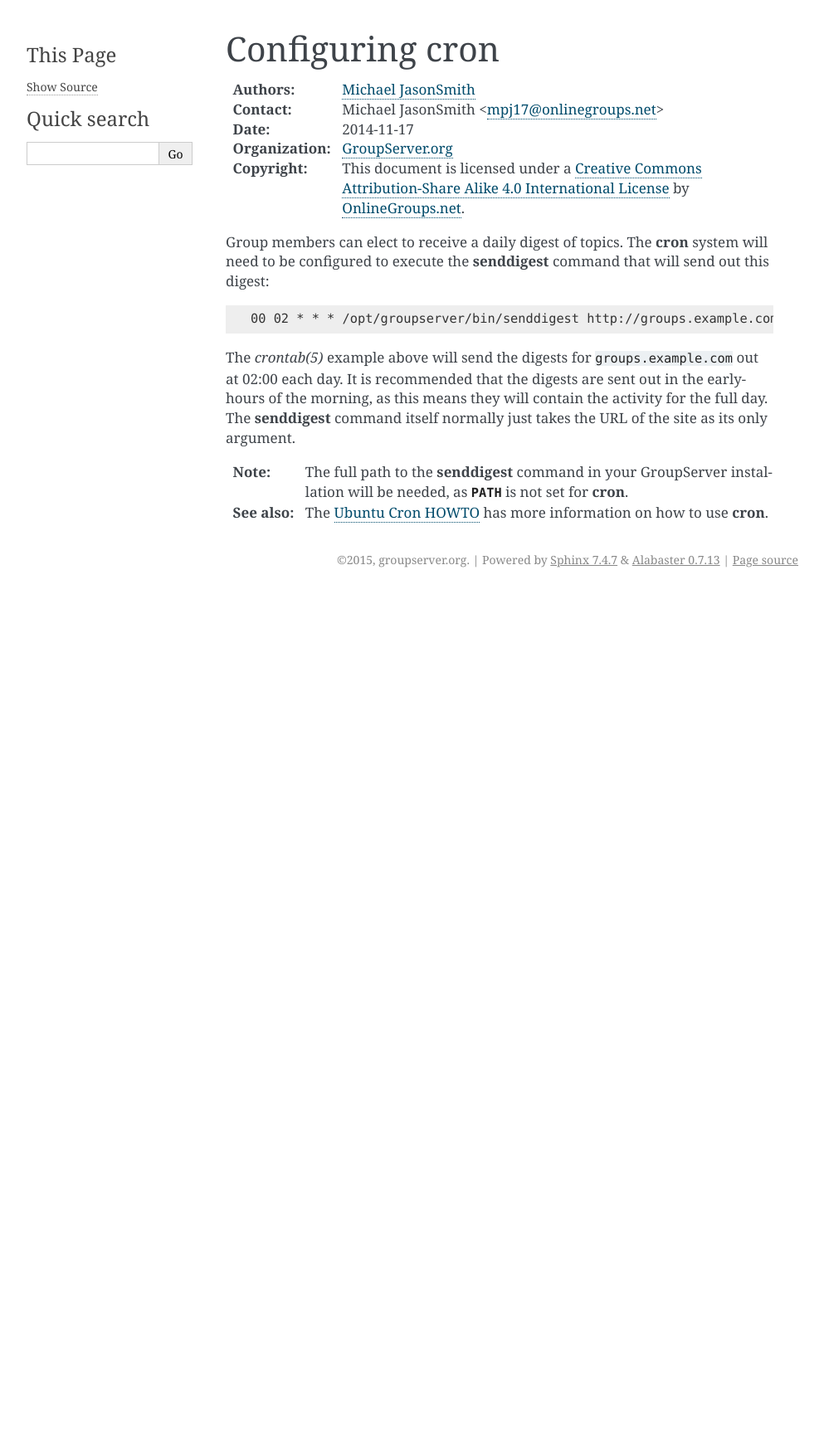
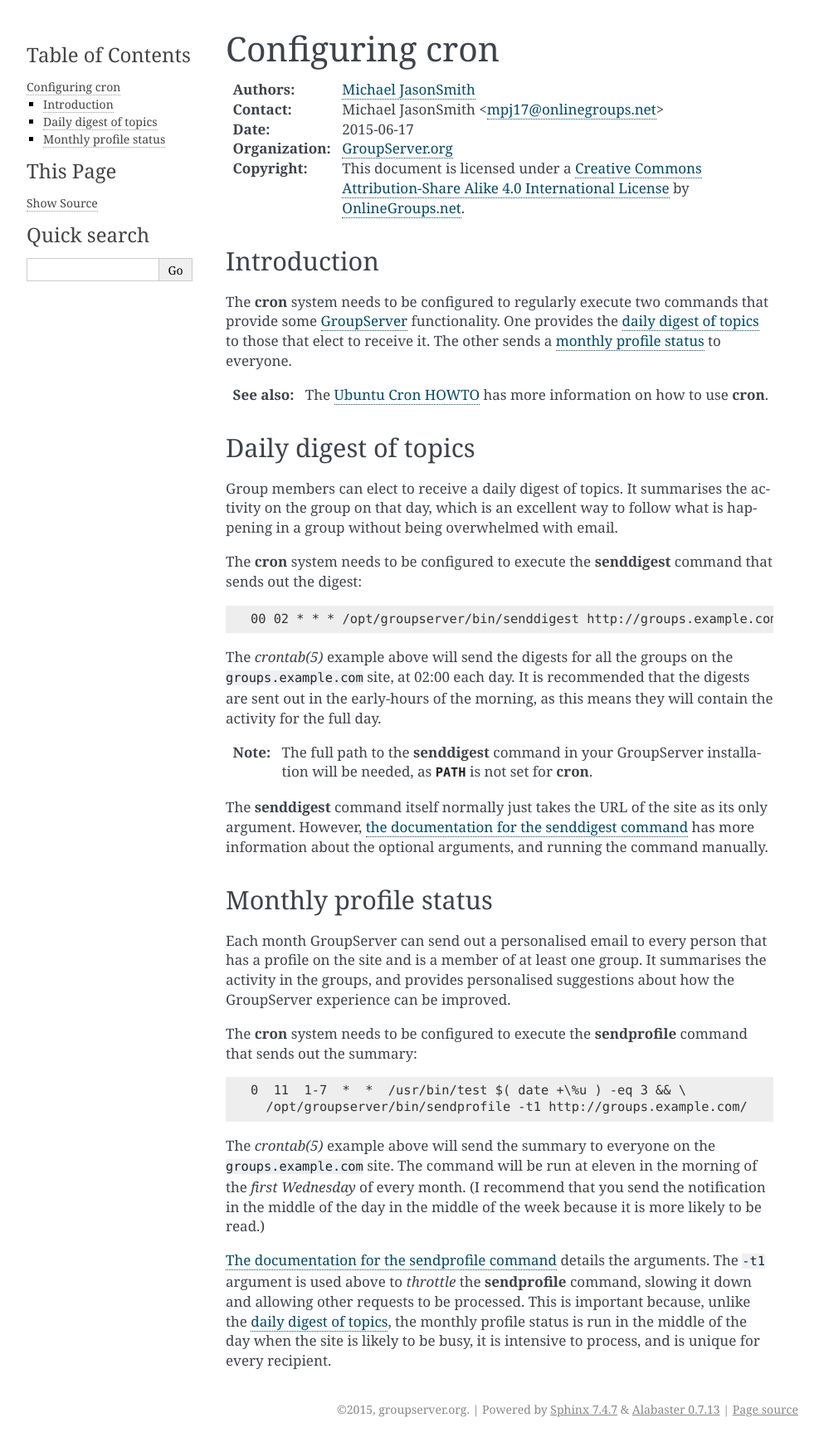
Before and after one commit to groupserver/buildout, a Sphinx documentation site: the page built from docs/cron.rst, in a window 1280 px wide. Shown: the whole page at 83% size, without its empty margins (148-1141 px from the left). Built offline with Sphinx 7.4.7, drawn with Linux system fonts in a browser that asks for light colours; before the commit the page ends 900 px from its top, so only the background shows below that.

Commit message:
Adding the sendprofile command to the cron documentation

```diff
--- a/docs/cron.rst
+++ b/docs/cron.rst
@@ -4,41 +4,99 @@
 
 :Authors: `Michael JasonSmith`_
 :Contact: Michael JasonSmith <mpj17@onlinegroups.net>
-:Date: 2014-11-17
+:Date: 2015-06-17
 :Organization: `GroupServer.org`_
 :Copyright: This document is licensed under a
   `Creative Commons Attribution-Share Alike 4.0 International License`_
   by `OnlineGroups.net`_.
 
+..  _Creative Commons Attribution-Share Alike 4.0 International License:
+    http://creativecommons.org/licenses/by-sa/4.0/
+
 .. highlight:: console
 
-Group members can elect to receive a daily digest of topics. The
-:command:`cron` system will need to be configured to execute the
-:command:`senddigest` command that will send out this digest::
+------------
+Introduction
+------------
 
+The :command:`cron` system needs to be configured to regularly
+execute two commands that provide some GroupServer_
+functionality. One provides the `daily digest of topics`_ to
+those that elect to receive it. The other sends a `monthly
+profile status`_ to everyone.
+
+:See also: The `Ubuntu Cron HOWTO`_ has more information on how
+           to use :command:`cron`.
+
+.. _Ubuntu Cron HOWTO: https://help.ubuntu.com/community/CronHowto
+
+----------------------
+Daily digest of topics
+----------------------
+
+Group members can elect to receive a daily digest of topics. It
+summarises the activity on the group on that day, which is an
+excellent way to follow what is happening in a group without
+being overwhelmed with email.
+
+The :command:`cron` system needs to be configured to execute the
+:command:`senddigest` command that sends out the digest::
 
   00 02 * * * /opt/groupserver/bin/senddigest http://groups.example.com/
 
 The :manpage:`crontab(5)` example above will send the digests for
-``groups.example.com`` out at 02:00 each day. It is recommended
-that the digests are sent out in the early-hours of the morning,
-as this means they will contain the activity for the full
-day. The :command:`senddigest` command itself normally just takes
-the URL of the site as its only argument.
-
+all the groups on the ``groups.example.com`` site, at 02:00
+each day. It is recommended that the digests are sent out in the
+early-hours of the morning, as this means they will contain the
+activity for the full day.
 
 :Note: The full path to the :command:`senddigest` command in your
        GroupServer installation will be needed, as :envvar:`PATH`
        is not set for :command:`cron`.
 
-:See also: The `Ubuntu Cron HOWTO`_ has more information on how
-           to use :command:`cron`.
+The :command:`senddigest` command itself normally just takes the
+URL of the site as its only argument. However, `the documentation
+for the senddigest command`_ has more information about the
+optional arguments, and running the command manually.
+
+.. _the documentation for the senddigest command:
+   https://groupserver.readthedocs.org/projects/gsgroupmessagestopicdigestsend/en/latest/command.html
+
+----------------------
+Monthly profile status
+----------------------
+
+Each month GroupServer can send out a personalised email to every
+person that has a profile on the site and is a member of at least
+one group. It summarises the activity in the groups, and provides
+personalised suggestions about how the GroupServer experience can
+be improved.
+
+The :command:`cron` system needs to be configured to execute the
+:command:`sendprofile` command that sends out the summary::
+
+  0  11  1-7  *  *  /usr/bin/test $( date +\%u ) -eq 3 && \
+    /opt/groupserver/bin/sendprofile -t1 http://groups.example.com/
+
+The :manpage:`crontab(5)` example above will send the summary to
+everyone on the ``groups.example.com`` site. The command will be
+run at eleven in the morning of the *first Wednesday* of every
+month. (I recommend that you send the notification in the middle
+of the day in the middle of the week because it is more likely to
+be read.)
+
+`The documentation for the sendprofile command`_ details the
+arguments. The ``-t1`` argument is used above to *throttle* the
+:command:`sendprofile` command, slowing it down and allowing
+other requests to be processed. This is important because, unlike
+the `daily digest of topics`_, the monthly profile status is run
+in the middle of the day when the site is likely to be busy, it
+is intensive to process, and is unique for every recipient.
+
+.. _The documentation for the sendprofile command:
+   http://groupserver.readthedocs.org/projects/gsprofilestatussend/en/latest/script.html
 
 .. _GroupServer: http://groupserver.org/
 .. _GroupServer.org: http://groupserver.org/
 .. _OnlineGroups.net: https://onlinegroups.net/
-..  _Postfix: http://www.postfix.org/
 ..  _Michael JasonSmith: http://groupserver.org/p/mpj17
-..  _Creative Commons Attribution-Share Alike 4.0 International License:
-    http://creativecommons.org/licenses/by-sa/4.0/
-.. _Ubuntu Cron HOWTO: https://help.ubuntu.com/community/CronHowto
```
